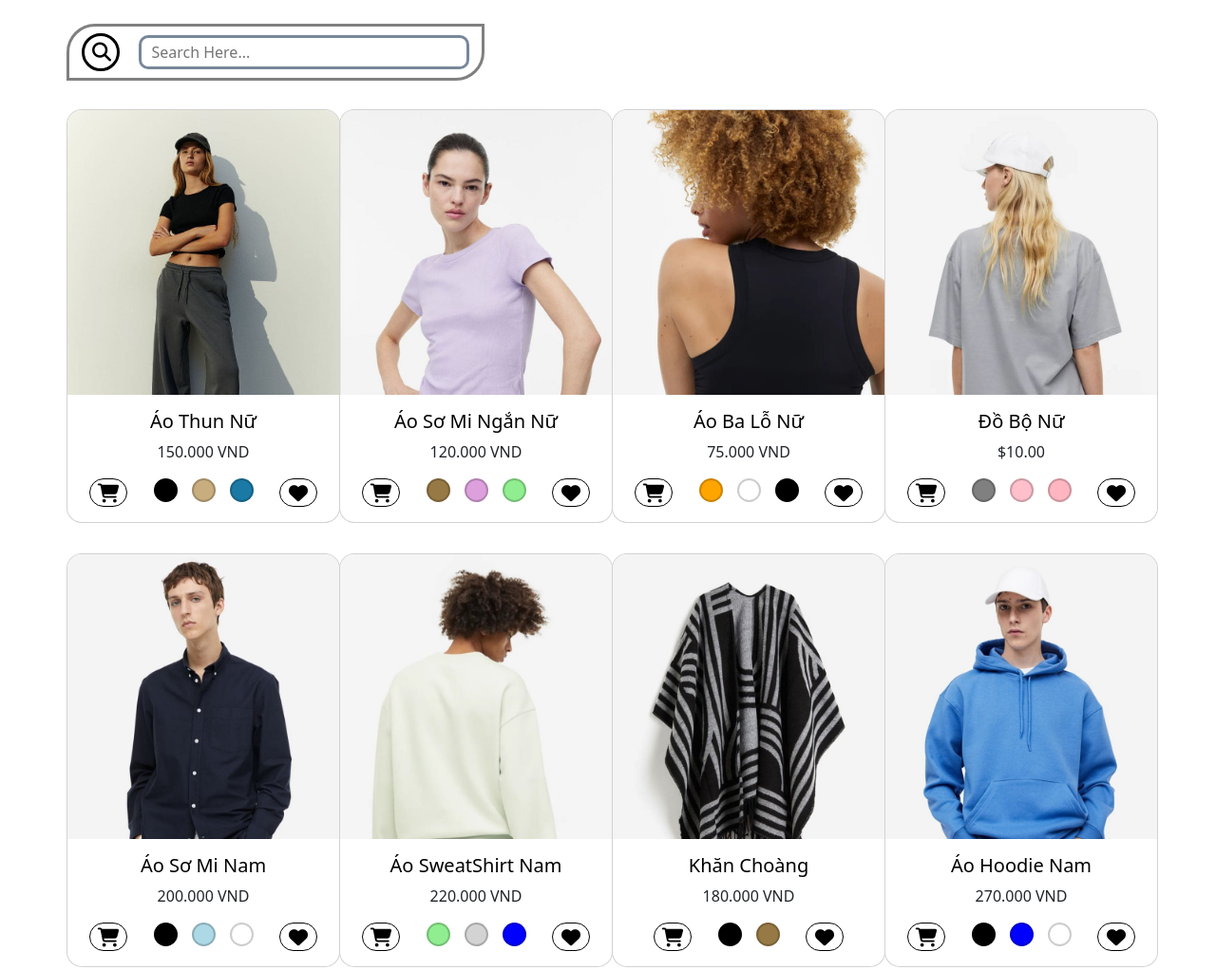
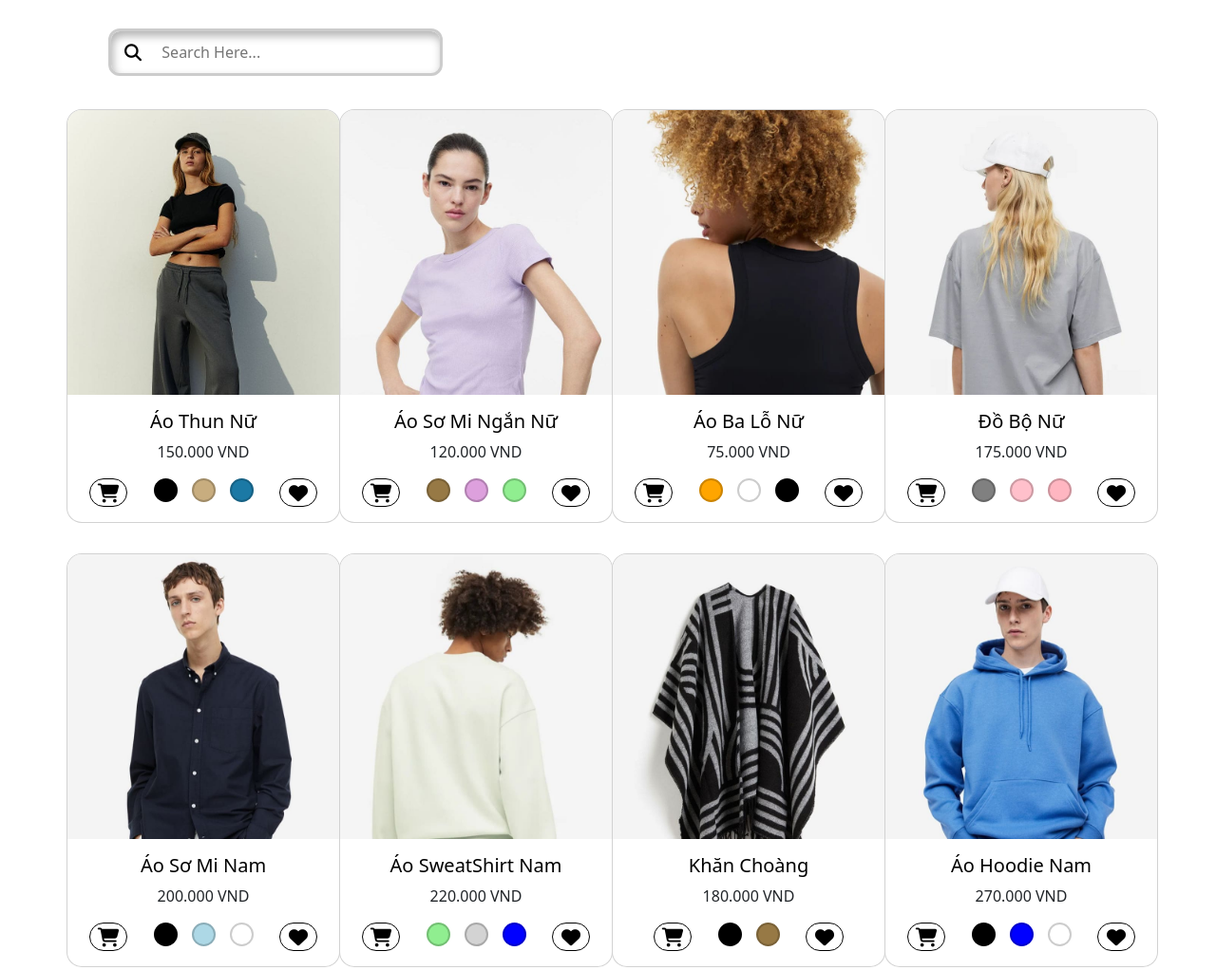
Before and after one commit to nvhbmt/n9-htcnweb, a plain HTML site: page products.html in a window 1280 px wide. Shown: the top 1022 px of the page at 95% size. Drawn offline with nearby package versions, Linux system fonts and the light colour scheme.

Commit message:
updatel lan 3

```diff
--- a/css/products.css
+++ b/css/products.css
@@ -170,36 +170,46 @@
     display: flex;
     justify-content: center;
     align-items: center;
-    border: 3px solid gray;
     width: 440px;
     height:60px ;
     overflow: hidden;
-    border-radius: 30px 0;
+    border-radius: 30px;
 }
 
 .txtSearch{
-    border-radius: 10px;
+    border-radius: 12px;
     width: 80%;
-    padding: 3px 10px;
-    border: 3px solid lightslategray;
-    transition: transform 0.3s ease;
+    padding: 10px 15px 10px 45px;;
+    border: 3px solid #ccc;
+    box-shadow: inset 2px 5px 10px rgba(0,0,0,0.3);
+    transition: transform 0.3s ease-in-out;
+    z-index: 100;
 }
 
 .btnSearch{
-    margin-right: 20px;
-    padding-left: 1px;
-    width: 40px;
-    height: 40px;
-    border: 3px solid;
+    position: absolute;
+    left: 50px;
+    background: none;
+    border: none;
+    font-size: 18px;
+    cursor: pointer;
+    transition: transform 0.3s ease-in-out;
+    z-index: 110;
 }
 
-.btnSearch:hover{
+.search:focus-within .btnSearch{
     transform: scale(1.1);
-    background-color: lightsteelblue;
+    transform: translateX(-5px);
     color: black;
-    box-shadow: 0 0 0 1px rgba(0, 0, 0, 0.2);
+    padding-right: 10px;
+    box-shadow: 13px 13px 100px #969696,
+             -13px -13px 100px #ffffff;
+
 }
 
-.txtSearch:focus{
+.search:focus-within .txtSearch{
     transform: scale(1.03);
+    background-color: white;
+    box-shadow: 13px 13px 100px #969696,
+             -13px -13px 100px #ffffff;
 }
--- a/js/product.js
+++ b/js/product.js
@@ -1,3 +1,5 @@
+
+// Đổi ảnh
 document.addEventListener("DOMContentLoaded", function () {
     const productCards = document.querySelectorAll(".card");
 
--- a/js/spinner.js
+++ b/js/spinner.js
@@ -4,11 +4,11 @@ function showSpinner(){
 
     setTimeout(() => {
         spinner.style.display = "none";
-    }, 2500);
+    }, 1500);
 }
 
 window.onload = function(){
     setTimeout(() => {
         document.getElementById("spinner-page").style.display="none";
-    }, 2000);
+    }, 1000);
 };
--- a/products.html
+++ b/products.html
@@ -51,7 +51,7 @@
             <button class="btnSearch btnIcon"  onclick="searchProduct(); showSpinner();">
                 <i class="fa-solid fa-magnifying-glass"></i>
             </button>
-            <input type="text" id="searchInput" class="txtSearch" placeholder="Search Here...">
+            <input type="text" id="searchInput" class="txtSearch" placeholder="  Search Here...">
         </div>
             <!-- row 1 -->
             <div class="products-container row g-2">
@@ -154,7 +154,7 @@
                         <div class="products-img"><a href="product_details.html"><img src="img/women/grey.jpg" class="card-img-top" alt=""></a></div>
                         <div class="card-body">
                             <a href="product_details.html" class=product-name><h5 class="card-title"> Đồ Bộ Nữ</h5></a>
-                            <p class="card-text">$10.00</p>
+                            <p class="card-text">175.000 VND</p>
                             <div class="size-selector"> M   L  X  XL</div>
                             <div class="color-option">
                                     <button class="btnCart btnIcon" title="Add to Cart">
```
